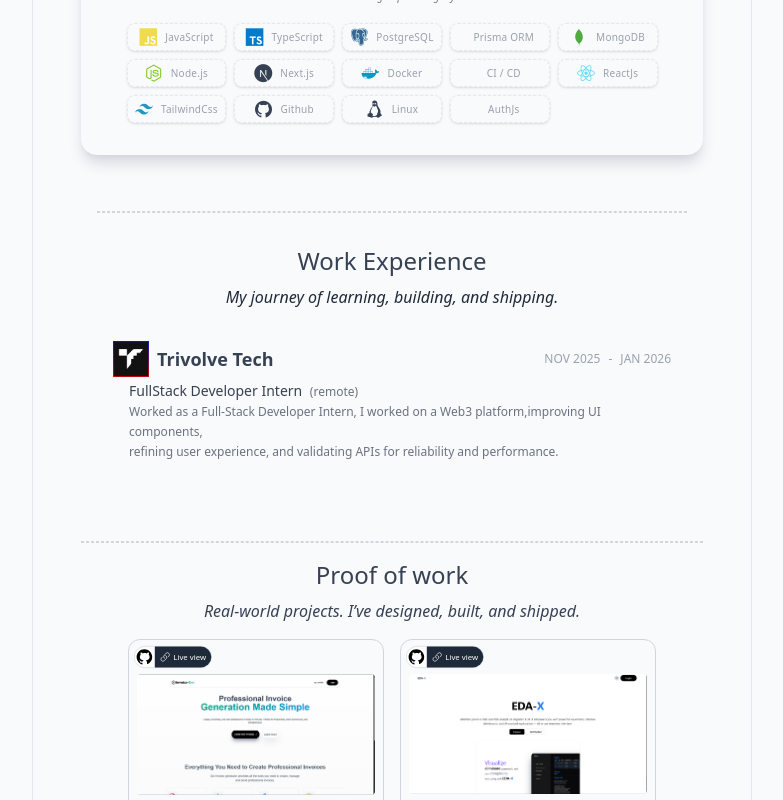
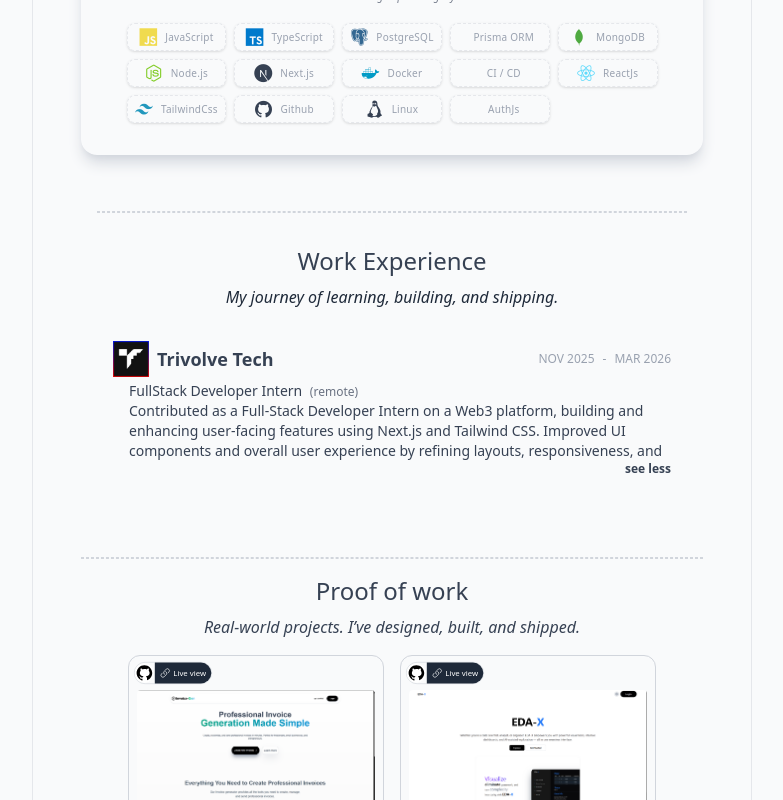
Before and after one commit to surajgupt01/portfolio.v1, a React (Vite) app: page / in a window 1280 px wide. Shown: the part 501-1301 px from the top of the page, without its empty margins (258-1041 px from the left). Built offline with nearby package versions, Linux system fonts and the light colour scheme.

Commit message:
Exp changes

```diff
--- a/src/Experiences.tsx
+++ b/src/Experiences.tsx
@@ -1,6 +1,9 @@
+import { useState } from "react";
+
 export default function Experience() {
+  const [more, setMore] = useState(false);
   return (
-    <div className="w-full p-4">
+    <div className="w-full p-4 ">
       <div className="border border-dashed border-gray-300 mt-10 mb-6 w-full"></div>
 
       <div className="w-full p-2 text-left">
@@ -9,10 +12,10 @@
         </h1>
       </div>
       <div className="text-gray-800 font-light italic w-full text-center">
-       My journey of learning, building, and shipping.
+        My journey of learning, building, and shipping.
       </div>
 
-      <div className="w-full flex justify-between items-center  font-semibold mt-4 sm:p-4 p-2">
+      <div className="w-full flex justify-between items-center  font-semibold mt-4 sm:p-4 p-2  ">
         <div className="sm:text-lg text-md flex flex-col items-start">
           <div className="flex justify-between w-full items-center gap-2">
             <div className=" h-9 flex justify-center items-center w-auto   rounded-md   cursor-pointer">
@@ -25,20 +28,39 @@
             <div className="flex justify-center font-normal items-center gap-2 text-xs text-gray-400">
               <div>NOV 2025</div>
               {"-"}
-              <div>JAN 2026</div>
+              <div>MAR 2026</div>
             </div>
           </div>
 
-          <div className="text-sm text-gray-700 mt-1 ml-4 font-normal">
+          <div
+            className={`text-sm text-gray-700 mt-1 ml-4 font-normal  overflow-hidden duration-300 ease-in-out  ${more ? "h-auto" : "h-20"}`}
+          >
             {" "}
             FullStack Developer Intern{" "}
             <span className="text-xs text-gray-500 ml-1">{" (remote)"}</span>
             <br></br>
+            {/*
             <span className="text-xs font-normal text-gray-500 text-justify">
               {`Worked as a Full-Stack Developer Intern, I worked on a Web3 platform,improving UI components, `}
               <br></br>
               {`refining user experience, and validating APIs for reliability and performance.`}
+            </span> */}
+            <span>
+              {`Contributed as a Full-Stack Developer Intern on a Web3 platform, building and enhancing user-facing    features using Next.js and Tailwind CSS.
+Improved UI components and overall user experience by refining layouts, responsiveness, and component structure.
+Built the end-to-end frontend of a Polymarket-style mobile application using React Native, implementing core screens, navigation flows, and interactive UI elements.
+Designed and implemented landing page sections and modular frontend components aligned with product requirements.
+Validated and tested backend APIs to ensure reliable integrations and consistent application behavior.
+Collaborated with team members to deliver production-ready features aligned with product  requirements.`}
             </span>
+          </div>
+          <div className=" w-full flex justify-end">
+            <button
+              className="text-xs hover:text-neutral-500 cursor-pointer duration-300 ease-in-out"
+              onClick={() => setMore((e) => !e)}
+            >
+              {more ? `see more` : "see less"}
+            </button>
           </div>
         </div>
       </div>
```
